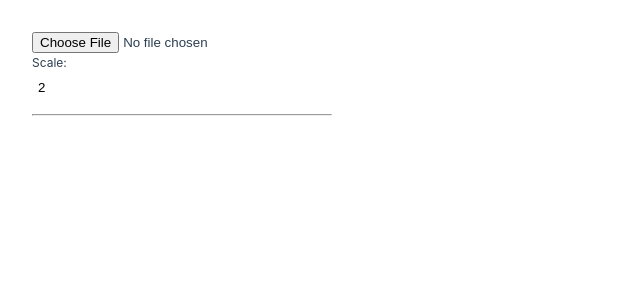
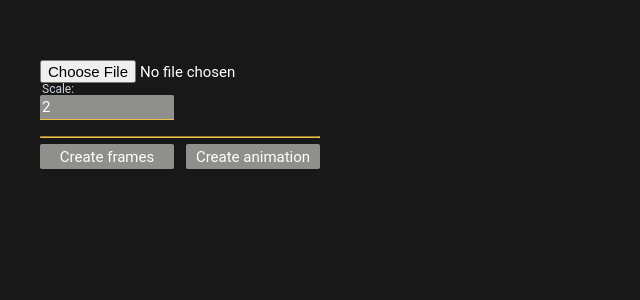
Before and after one commit to iozheg/json-animation-data, a Vue app: page / in a window 1280 px wide. Shown: the top 300 px of the page, without its empty margins (0-640 px from the left). Built offline with nearby package versions, Linux system fonts and the light colour scheme.

Commit message:
style: update styles

```diff
--- a/src/App.vue
+++ b/src/App.vue
@@ -51,6 +51,16 @@ const showListBlock = computed(() => {
   return state.controlView === ControlView.NONE
     && (state.frames.length || state.animations.length);
 });
+
+function reset() {
+  state.editableFrameIndex = -1;
+  state.editableFrame = null;
+}
+
+function showControlView(view: ControlView) {
+  reset();
+  state.controlView = view;
+}
 
 function updateData(form: IFramesForm) {
   state.framesForm = form;
@@ -115,13 +125,11 @@ function updateFrame(updatedFrame: IFrameOptions) {
 
 function saveFrame(updatedFrame: IFrameOptions) {
   state.frames[state.editableFrameIndex] = updatedFrame;
-  state.editableFrameIndex = -1;
-  state.editableFrame = null;
+  reset();
 }
 
 function cancelFrameEditing() {
-  state.editableFrameIndex = -1;
-  state.editableFrame = null;
+  reset();
 }
 
 
@@ -147,7 +155,7 @@ function selectAnimation(index: number) {
       :controlView="state.controlView"
       @image-loaded="state.image = $event"
       @update-scale="updateScale"
-      @show-control-view="state.controlView = $event"
+      @show-control-view="showControlView"
       @update-frames-form="updateData"
       @add-frames="addFrames"
       @select-frames="selectFrames"
@@ -158,6 +166,7 @@ function selectAnimation(index: number) {
       <ListTabs
         :tabs="state.listTabs"
         :selected="state.selectedListTab"
+        class="list-tabs"
         @selectTab="state.selectedListTab = $event"
       />
       <List
@@ -165,14 +174,14 @@ function selectAnimation(index: number) {
           :items="state.frames"
           :editable="true"
           @update-list="updateFrames"
-          @select-items="selectFrame"
+          @select-item="selectFrame"
           @edit-item="editFrame"
       />
       <List
         v-if="state.selectedListTab === ListType.ANIMATIONS"
           :items="state.animations"
           @update-list="updateAnimations"
-          @select-items="selectAnimation"
+          @select-item="selectAnimation"
       />
     </template>
 
@@ -202,6 +211,10 @@ function selectAnimation(index: number) {
 .controls-wrapper {
   max-width: 300px;
   width: 300px;
-  margin-right: 6px;
+  padding: 30px 10px 0 10px;
+}
+
+.list-tabs {
+  margin-top: 30px;
 }
 </style>
--- a/src/assets/base.css
+++ b/src/assets/base.css
@@ -1,10 +1,9 @@
 /* color palette from <https://github.com/vuejs/theme> */
 :root {
-  --vt-c-white: #ffffff;
+  /* --vt-c-white: #ffffff;
   --vt-c-white-soft: #f8f8f8;
   --vt-c-white-mute: #f2f2f2;
 
-  --vt-c-black: #181818;
   --vt-c-black-soft: #222222;
   --vt-c-black-mute: #282828;
 
@@ -18,25 +17,44 @@
   --vt-c-text-light-1: var(--vt-c-indigo);
   --vt-c-text-light-2: rgba(60, 60, 60, 0.66);
   --vt-c-text-dark-1: var(--vt-c-white);
-  --vt-c-text-dark-2: rgba(235, 235, 235, 0.64);
+  --vt-c-text-dark-2: rgba(235, 235, 235, 0.64); */
+
+  --vt-c-black: #181818;
+  --text-white: #FFFFFF;
+  --text-gray: #CBD3E2;
+  --bkgnd-gray: #8F8F8C;
+  --bkgnd-gray-dark: #49494F;
+  --bkgnd-yellow-gray: #928C7B;
+  --bkgnd-yellow-gray-dark: #7C7057;
+  --color-accent: #EEC04B;
+
+  --border-radius: 2px;
 }
 
 /* semantic color variables for this project */
 :root {
-  --color-background: var(--vt-c-white);
+  /* --color-background: var(--vt-c-white);
   --color-background-soft: var(--vt-c-white-soft);
   --color-background-mute: var(--vt-c-white-mute);
 
   --color-border: var(--vt-c-divider-light-2);
   --color-border-hover: var(--vt-c-divider-light-1);
 
-  --color-heading: var(--vt-c-text-light-1);
-  --color-text: var(--vt-c-text-light-1);
+  --color-heading: var(--vt-c-text-light-1); */
+  /* --color-text: var(--vt-c-text-light-1); */
+  --color-bkgnd: var(--vt-c-black);
+  --color-text: var(--text-white);
 
-  --section-gap: 160px;
+  --color-bkgnd-component: var(--bkgnd-gray-dark);
+
+  --color-bkgnd-item: var(--bkgnd-gray);
+  --color-bkgnd-item-hover: var(--bkgnd-yellow-gray);
+  --color-bkgnd-item-selected: var(--bkgnd-yellow-gray-dark);
+
+  /* --section-gap: 160px; */
 }
 
-@media (prefers-color-scheme: dark) {
+/* @media (prefers-color-scheme: dark) {
   :root {
     --color-background: var(--vt-c-black);
     --color-background-soft: var(--vt-c-black-soft);
@@ -48,7 +66,7 @@
     --color-heading: var(--vt-c-text-dark-1);
     --color-text: var(--vt-c-text-dark-2);
   }
-}
+} */
 
 *,
 *::before,
@@ -56,17 +74,17 @@
   box-sizing: border-box;
   margin: 0;
   position: relative;
+  font-size: 15px;
   font-weight: normal;
+  font-family: Roboto, Oxygen, Ubuntu, Cantarell, 'Fira Sans', 'Droid Sans', 'Helvetica Neue', sans-serif;
 }
 
 body {
   min-height: 100vh;
   color: var(--color-text);
-  background: var(--color-background);
+  background: var(--color-bkgnd);
   transition: color 0.5s, background-color 0.5s;
   line-height: 1.6;
-  font-family: Inter, -apple-system, BlinkMacSystemFont, 'Segoe UI', Roboto, Oxygen, Ubuntu,
-    Cantarell, 'Fira Sans', 'Droid Sans', 'Helvetica Neue', sans-serif;
   font-size: 15px;
   text-rendering: optimizeLegibility;
   -webkit-font-smoothing: antialiased;
--- a/src/assets/main.css
+++ b/src/assets/main.css
@@ -8,25 +8,53 @@
   font-weight: normal;
 }
 
-.btn {
-  width: 130px;
-  height: 30px;
-  border: none;
-  border-radius: 6px;
-  margin-bottom: 6px;
-  margin-right: 6px;
+hr {
+  border-color: var(--color-accent);
 }
 
-.btn:hover:enabled {
-  background-color: lightgray;
+.btn {
+  width: 100px;
+  height: 25px;
+  border: none;
+  border-radius: 2px;
+  /* margin-bottom: 6px; */
+  margin: 0 6px;
+  background-color: var(--color-bkgnd-item);
+  color: var(--color-text);
   cursor: pointer;
 }
+
+.btn:hover {
+  background-color: var(--color-bkgnd-item-hover);
+}
+
+.btn-w {
+  width: 134px;
+}
+
+.btn:first-child {
+  margin-left: 0;
+}
+
+.btn:last-child {
+  margin-right: 0;
+}
+
+.btn-group {
+  display: flex;
+  justify-content: center;
+  width: 100%;
+  margin-top: 30px;
+}
+
+/* .btn:hover:enabled {
+  background-color: lightgray;
+} */
 
 .input-control {
   display: flex;
   flex-direction: column;
-  width: 130px;
-  margin-right: 6px;
+  /* width: 140px; */
 }
 
 .input-control label {
@@ -34,11 +62,19 @@
 }
 
 .input-control .input {
-  height: 30px;
-  border-radius: 6px;
+  width: 134px;
+  height: 25px;
+  border-radius: var(--border-radius) var(--border-radius) 0 0;
   border: none;
-  padding: 0 6px;
-  margin-bottom: 6px;
+  border-bottom: 1px solid var(--color-accent);
+  /* padding: 0 6px; */
+  margin-bottom: 10px;
+  background-color: var(--color-bkgnd-item);
+  color: var(--color-text);
+}
+
+.input-control .input:focus {
+  background-color: var(--color-bkgnd-item-hover);
 }
 
 .flex-break {
--- a/src/components/Controls.vue
+++ b/src/components/Controls.vue
@@ -89,34 +89,33 @@ function addAnimation(name: string, frameIndexes: number[]) {
       @update:modelValue="updateScale"
     />
     <hr>
-    <template v-if="state.imageLoaded">
     <div class="buttons">
       <button
-          v-if="controlView === ControlView.NONE"
-          class="btn"
+        :disabled="!state.imageLoaded || controlView !== ControlView.NONE"
+        class="btn btn-w"
         @click="createFrames"
       >Create frames</button>
       <button
-          v-if="frames.length && controlView === ControlView.NONE"
-          class="btn"
+        :disabled="!frames.length || controlView !== ControlView.NONE"
+        class="btn btn-w"
         @click="createAnimation"
       >Create animation</button>
     </div>
     <CreateFramesForm
       v-if="controlView === ControlView.CREATE_FRAMES"
+      class="create-form"
       @update-form="updateFramesForm"
       @add-frames="addFrames"
       @cancel="cancel"
     />
     <CreateAnimationForm
+      class="create-form"
       v-if="controlView === ControlView.CREATE_ANIMATION"
       :frames="frames"
       @select-frames="selectAnimationFrames"
       @add-animation="addAnimation"
       @cancel="cancel"
     />
-    </template>
-
   </div>
 </template>
 
@@ -137,4 +136,8 @@ function addAnimation(name: string, frameIndexes: number[]) {
     justify-content: space-between;
     width: 100%;
   }
+
+  .controls .create-form {
+    margin-top: 30px;
+  }
 </style>
--- a/src/components/CreateFramesForm.vue
+++ b/src/components/CreateFramesForm.vue
@@ -89,6 +89,7 @@ function cancel() {
       type="number"
     />
     <div class="flex-break"></div>
+    <div class="btn-group">
       <button
         class="btn"
         @click="addFrames"
@@ -97,6 +98,7 @@ function cancel() {
         class="btn"
         @click="cancel"
       >Cancel</button>
+    </div>
   </div>
 </template>
 
--- a/src/components/FrameControls.vue
+++ b/src/components/FrameControls.vue
@@ -58,12 +58,14 @@ function cancel() {
       @update:modelValue="update('height', $event)"
     />
     <div class="flex-break"></div>
+    <div class="btn-group">
       <button
         class="btn"
         @click="save">Save</button>
       <button
         class="btn"
         @click="cancel">Cancel</button>
+    </div>
   </div>
 </template>
 
@@ -72,8 +74,9 @@ function cancel() {
     display: flex;
     flex-wrap: wrap;
     justify-content: space-between;
-    margin-bottom: 10px;
-    margin-top: 6px;
-    background-color: #333333;
+    margin-top: 20px;
+    padding: 6px 0;
+    border-top: 1px solid var(--color-accent);
+    background-color: var(--color-bkgnd-component);
   }
 </style>
--- a/src/components/InputControl.vue
+++ b/src/components/InputControl.vue
@@ -16,3 +16,14 @@ defineEmits(["update:modelValue"]);
     >
   </div>
 </template>
+
+<style scoped>
+  .input-control {
+    line-height: 1;
+  }
+
+  .input-control label {
+    padding-left: 2px;
+    color: var(--text-gray);
+  }
+</style>
--- a/src/components/List.vue
+++ b/src/components/List.vue
@@ -10,12 +10,17 @@ const props = defineProps<{
 
 const emit = defineEmits<{
   (e: "updateList", list: IListItem[]): void;
-  (e: "selectItems", index: number[]): void;
+  (e: "selectItem", index: number): void;
   (e: "editItem", index: number): void;
 }>();
 
+const state = reactive({
+  selectedItem: -1,
+});
+
 function selectItem(index: number) {
-  emit("selectItems", [index]);
+  state.selectedItem = index;
+  emit("selectItem", index);
 }
 
 function editItem(index: number) {
@@ -31,15 +36,15 @@ function deleteItem(index: number) {
 
 <template>
   <div class="list">
-    <div v-for="(item, index) in items" class="list__items">
     <ListItem
+      v-for="(item, index) in items"
       :item="item"
       :editable="editable"
+      :selected="index === state.selectedItem"
       @select="selectItem(index)"
       @edit="editItem(index)"
       @delete="deleteItem(index)"
     />
-    </div>
   </div>
 </template>
 
@@ -48,9 +53,7 @@ function deleteItem(index: number) {
     display: flex;
     flex-direction: column;
     align-items: flex-start;
-  }
-
-  .list .list-items {
-    width: 100%;
+    background-color: var(--color-bkgnd-component);
+    border-top: 1px solid var(--color-accent);
   }
 </style>
--- a/src/components/ListItem.vue
+++ b/src/components/ListItem.vue
@@ -4,6 +4,7 @@ import type { IListItem } from "@/types";
 defineProps<{
   item: IListItem;
   editable: boolean;
+  selected: boolean;
 }>();
 
 const emit = defineEmits<{
@@ -14,12 +15,19 @@ const emit = defineEmits<{
 </script>
 
 <template>
-  <div class="list-item">
+  <div class="list-item" :class="{ selected: selected }">
     <div class="list-item__name" @click="emit('select')">
       {{ item.name }}
     </div>
-    <button v-if="editable" class="list-item__change" @click="emit('edit')">Edit</button>
-    <button class="list-item__delete" @click="emit('delete')">Del</button>
+    <button
+      v-if="editable"
+      class="btn list-item__change"
+      @click="emit('edit')"
+    >Edit</button>
+    <button
+      class="btn list-item__delete"
+      @click="emit('delete')"
+    >Del</button>
   </div>
 </template>
 
@@ -27,6 +35,24 @@ const emit = defineEmits<{
 .list-item {
   display: flex;
   width: 100%;
+  margin-bottom: 4px;
+  padding-left: 4px;
+}
+
+.list-item:hover {
+  background-color: var(--color-bkgnd-item-hover);
+}
+
+.list-item:last-of-type {
+  margin-bottom: 0px;
+}
+
+.list-item.selected {
+  background-color: var(--color-bkgnd-item-selected);
+}
+
+.list-item .btn {
+  width: unset;
 }
 
 .list-item .list-item__name {
--- a/src/components/ListTabs.vue
+++ b/src/components/ListTabs.vue
@@ -25,11 +25,18 @@ defineEmits<{
 </template>
 
 <style scoped>
+  .list-buttons {
+    line-height: 1;
+  }
+
   .list-buttons .btn {
+    width: 70px;
+    height: 16px;
     margin: 0;
     border-radius: var(--border-radius) var(--border-radius) 0 0;
+    font-size: 12px;
   }
   .list-buttons .btn.selected {
-    background-color: darkgrey;
+    background-color: var(--color-bkgnd-item-selected);
   }
 </style>
```
Lines whose indentation alone changed are shown as unchanged.
